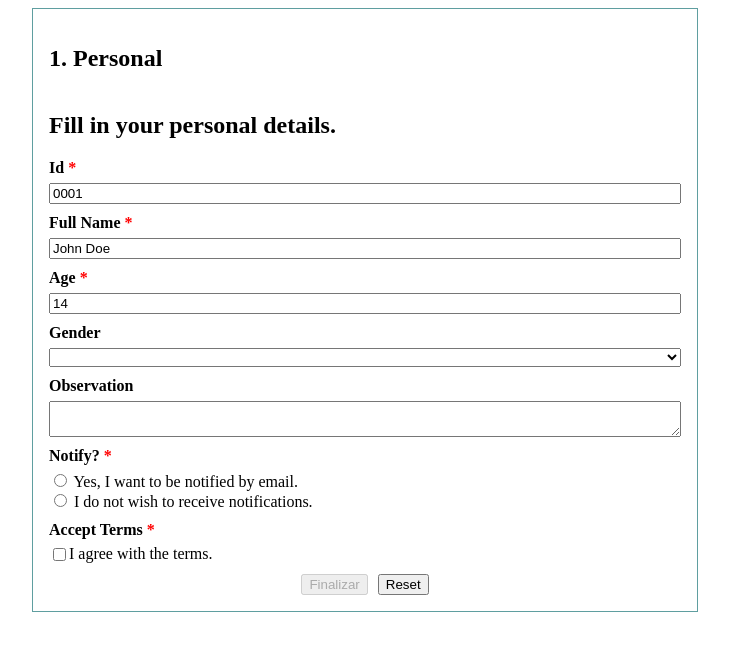
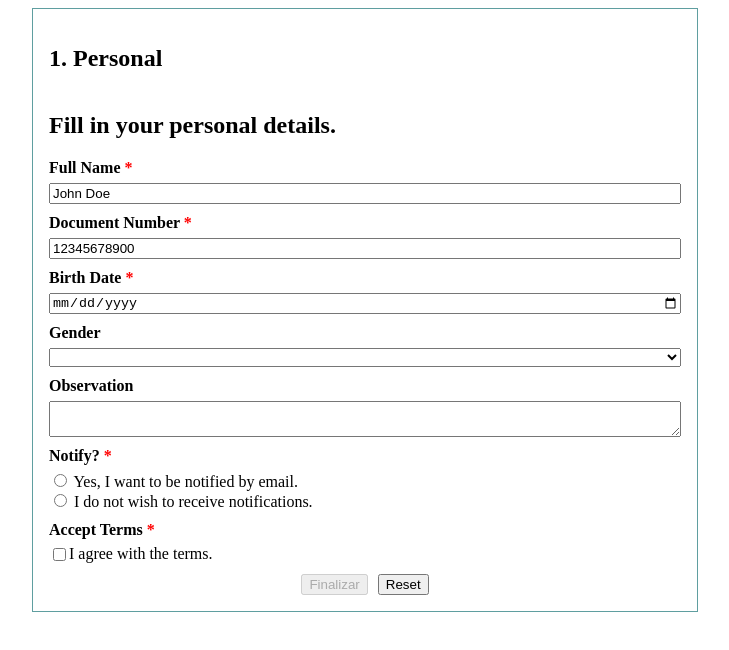
Before and after one commit to paulosoares182/dynamic-forms-angular, an Angular app: page /form in a window 1280 px wide. Shown: the top 650 px of the page, without its empty margins (275-1004 px from the left). Built offline with nearby package versions, Linux system fonts and the light colour scheme.

Commit message:
add form input dateonly and datetime

```diff
--- a/src/app/modules/custom-form/pages/form/form.component.html
+++ b/src/app/modules/custom-form/pages/form/form.component.html
@@ -24,7 +24,6 @@
                 {{property.subText}}
             </label>
             <!-- RADIOBUTTON -->
-
             <div *ngSwitchCase="5">
                 <form *ngIf="getGroup(property.name) as group" [formGroupName]="property.name">
                     <div *ngFor="let item of property.items ?? []">
@@ -35,8 +34,12 @@
                     </div>
                 </form>
             </div>
+            <!-- DATEONLY -->
+            <input *ngSwitchCase="6" type="date" formControlName="{{property.name}}" />
+            <!-- DATETIME -->
+            <input *ngSwitchCase="7" type="datetime-local" formControlName="{{property.name}}" />
 
-            <!-- ERROS -->
+            <!-- ERROR -->
             <small *ngIf="hasRequiredError(property.name)">
                 Field <span>{{property.display}}</span> is required
             </small>
--- a/src/app/modules/custom-form/pages/form/form.component.ts
+++ b/src/app/modules/custom-form/pages/form/form.component.ts
@@ -15,15 +15,15 @@ export class FormComponent extends FormBase implements OnInit {
       title: "1. Personal",
       subTitle: "Fill in your personal details.",
       properties: [
-        {
-          name: "id",
-          display: "Id",
-          defaultValue: "",
-          fieldType: FieldType.TEXT,
-          pattern: "^[0-9]+$",
-          invalidMessage: "Invalid Id.",
-          required: true
-        },
+        // {
+        //   name: "id",
+        //   display: "Id",
+        //   defaultValue: "",
+        //   fieldType: FieldType.TEXT,
+        //   pattern: "^[0-9]+$",
+        //   invalidMessage: "Invalid Id.",
+        //   required: true
+        // },
         {
           name: "fullName",
           display: "Full Name",
@@ -34,12 +34,21 @@ export class FormComponent extends FormBase implements OnInit {
           required: true
         },
         {
-          name: "age",
-          display: "Age",
-          defaultValue: "M",
+          name: "document",
+          display: "Document Number",
+          defaultValue: "",
           fieldType: FieldType.TEXT,
-          pattern: "^[0-9]{2}$",
-          invalidMessage: "Invalid Age.",
+          pattern: "^[0-9]{9,11}$",
+          invalidMessage: "Invalid Document.",
+          required: true
+        },
+        {
+          name: "birthDate",
+          display: "Birth Date",
+          defaultValue: "",
+          fieldType: FieldType.DATEONLY,
+          pattern: "^(19[4-9]{1}[0-9]{1}|200[0-6]{1})-(0[0-9]{1}|1[0-2]{1})-([0-2]{1}[0-9]{1}|[3[0-1]{1})$",
+          invalidMessage: "Invalid Birth Date.",
           required: true
         },
         {
@@ -93,7 +102,7 @@ export class FormComponent extends FormBase implements OnInit {
     let content = {
       id: "0001",
       fullName: "John Doe",
-      age: "14"
+      document: "12345678900"
     }
 
     super(formBuilder, customForm, content)
```
